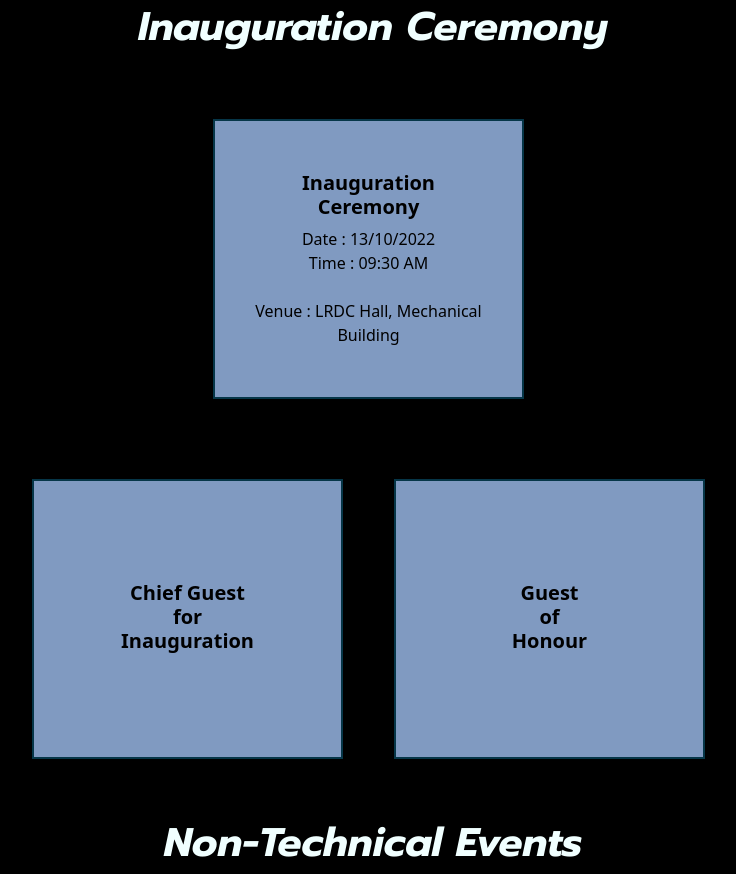
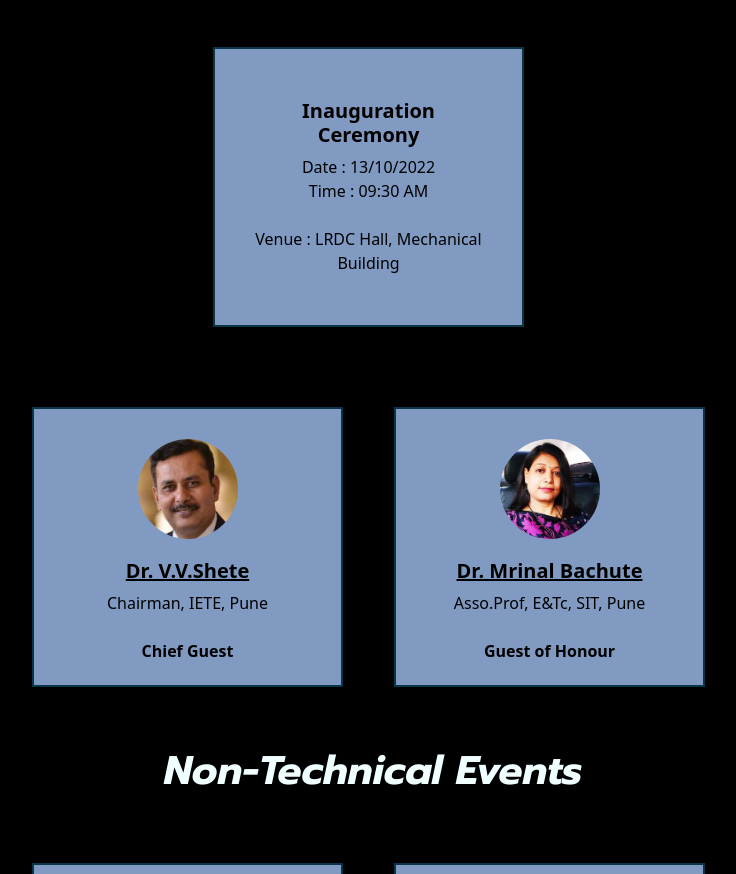
Before and after one commit to Dhadagerushikesh97/FestX, a plain HTML site: page index.html in a window 1280 px wide. Shown: the part 1926-2800 px from the top of the page, without its empty margins (267-1003 px from the left). Drawn offline with nearby package versions, Linux system fonts and the light colour scheme; a web font is replaced by a local one.

Commit message:
Flip card changes

```diff
--- a/index.html
+++ b/index.html
@@ -103,12 +103,13 @@
 
         .logo1 {
             max-width: 400px;
+            max-width: 15%;
             height: auto;
         }
 
         @media (max-width: 568px) {
             .logo1 {
-                max-width: 50%;
+                max-width: 35%;
                 height: auto;
             }
         }
@@ -405,7 +406,6 @@
                                     </div>
                                 </div>
                             </div>
-
                             <div style="padding:10px;">
                                 <center>
                                     <div style="max-width: 700px;">
@@ -413,39 +413,34 @@
                                             <div style="padding:20px;" data-aos="fade-up"
                                                 class="dk col-lg-6 col-md-6 col-xs-12 ">
                                                 <div class="flip-container">
-                                                    <div class="flipper">
+                                                    <div class="flipper1">
                                                         <div class="front"
                                                             style="height: 280px;background:#809AC1;border:2px solid #063648;">
-                                                            <div style="padding:20px;">
-                                                                <div style="padding: 80px 10px 20px 10px;">
-                                                                    <center>
-                                                                        <h5 style="color:black;"><b> Chief
-                                                                                Guest <br> for <br> Inauguration</b></h5>
-                                                                    </center>
-                                                                </div>
-                                                            </div>
-                                                        </div>
-
-                                                        <div class="back"
-                                                            style="height: 280px;background:rgba(255,255,255,0.1);border:2px solid white;">
                                                             <div style="padding:20px;">
                                                                 <div style="padding: 10px 10px 20px 10px;">
                                                                     <img style="height:100px;width:auto;border-radius:50%"
                                                                         src="img/g4.jfif" alt="">
                                                                     <div style="padding-top:20px;">
-                                                                        <a style="color:white;"
+                                                                        <a style="color:black;"
                                                                             href="https://in.linkedin.com/in/prof-dr-virendra-virbhadra-shete-5747a9a8">
-                                                                            <h5 style="color:white;"><b>
+                                                                            <h5 style="color:black;"><b>
                                                                                 Dr. V.V.Shete</b></h5>
                                                                         </a>
-                                                                        <p style="color:whitesmoke">
+                                                                        <p style="color:black;font-weight:500;">
+
+                                                                            Chairman, IETE, Pune
                                                                             <br>
-                                                                            Chairman, IETE, Pune
+                                                                            <br>
+                                                                            <b>
+                                                                                Chief Guest
+                                                                            </b>
 
                                                                     </div>
                                                                 </div>
                                                             </div>
                                                         </div>
+
+
                                                     </div>
                                                 </div>
                                             </div>
@@ -453,38 +448,35 @@
                                             <div style="padding:20px;" data-aos="fade-up"
                                                 class="dk col-lg-6 col-md-6 col-xs-12 ">
                                                 <div class="flip-container">
-                                                    <div class="flipper">
+                                                    <div class="flipper1">
                                                         <div class="front"
                                                             style="height: 280px;  background:#809AC1;border:2px solid #063648;">
                                                             <div style="padding:20px;">
-                                                                <div style="padding: 80px 10px 20px 10px;">
-                                                                    <center>
-                                                                        <h5 style="color:black;"><b> Guest<br>of<br>Honour</b></h5>
-                                                                    </center>
-                                                                </div>
-                                                            </div>
-                                                        </div>
-
-                                                        <div class="back"
-                                                            style="height: 280px;background:rgba(255,255,255,0.1);border:2px solid white;">
-                                                            <div style="padding:20px;">
                                                                 <div style="padding: 10px 10px 20px 10px;">
                                                                     <img style="height:100px;width:auto;border-radius:50%"
-                                                                        src="img/g3.png" alt="">
+                                                                        src="img/g3.jfif" alt="">
                                                                     <div style="padding-top:20px;">
-                                                                        <a style="color:white;"
+                                                                        <a style="color: black;"
                                                                             href="https://in.linkedin.com/in/dr-mrinal-bachute-6500841b">
-                                                                            <h5 style="color:white;"><b>
+                                                                            <h5 style="color: black;"><b>
                                                                                 Dr. Mrinal Bachute    </b></h5>
                                                                         </a>
-                                                                        <p style="color:whitesmoke">
+                                                                        <p style="color:black;font-weight:500;">
+
+                                                                            Asso.Prof, E&Tc, SIT, Pune
                                                                             <br>
-                                                                            Asso.Prof, E&Tc, SIT, Pune
+                                                                            <br>
+                                                                            <b>
+
+                                                                                Guest of Honour
+                                                                            </b>
 
                                                                     </div>
                                                                 </div>
                                                             </div>
                                                         </div>
+
+
                                                     </div>
                                                 </div>
                                             </div>
```
Also changed, not shown: img/g3.jfif (added).
